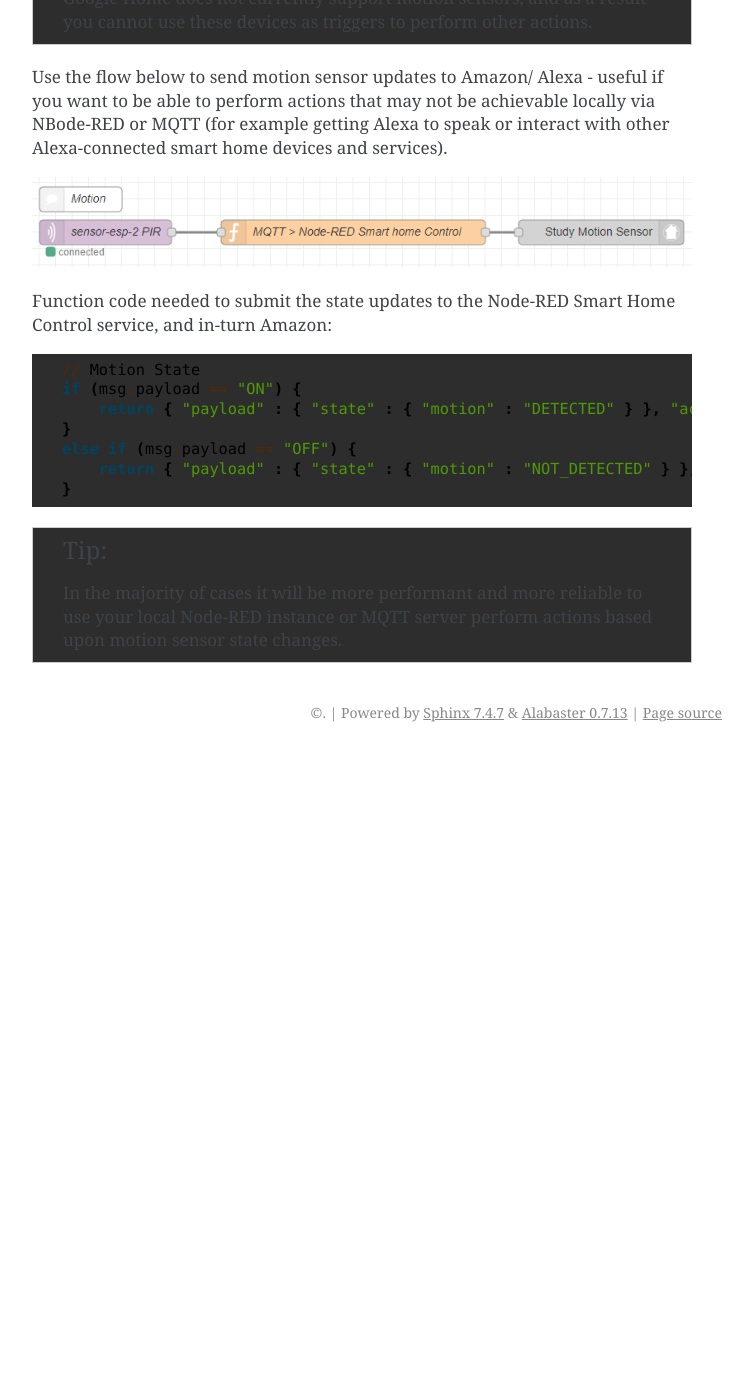
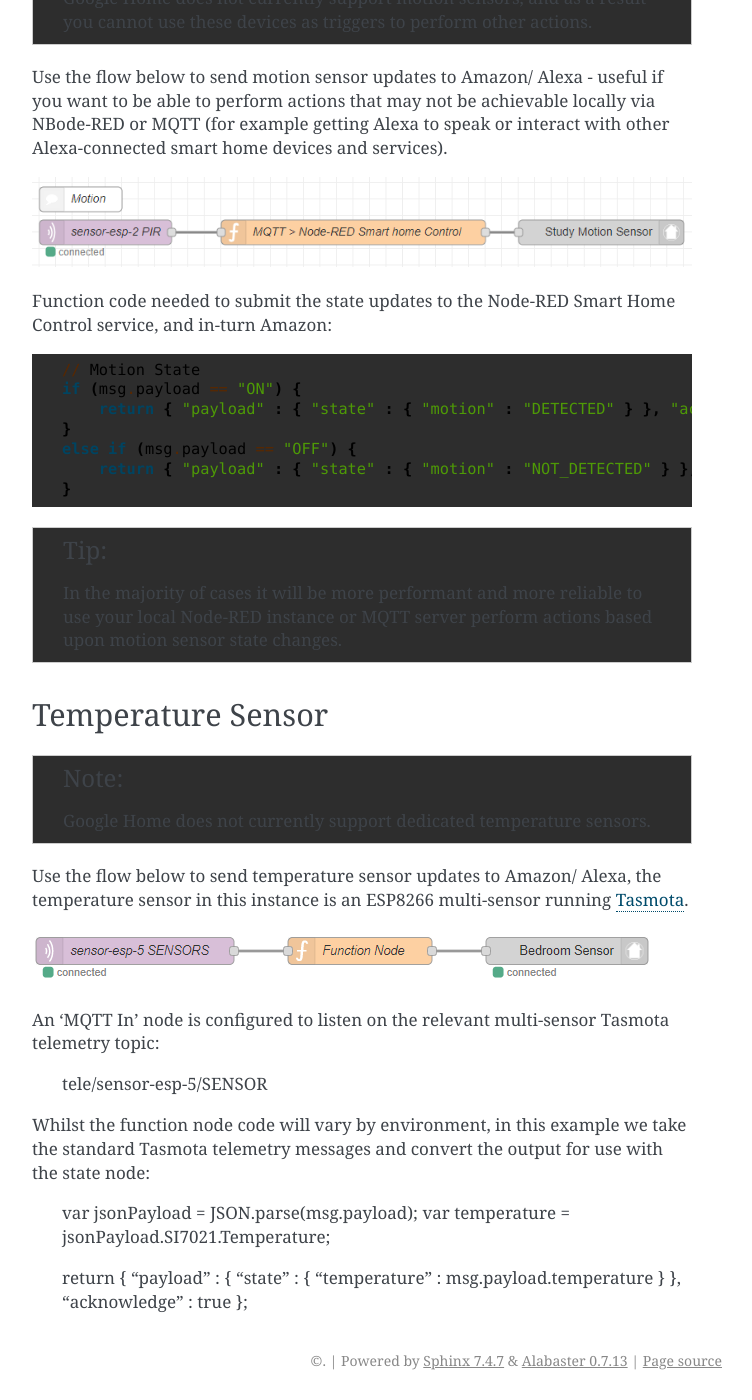
Before and after one commit to hardillb/node-red-alexa-home-skill-web, a Sphinx documentation site: the page built from docs/example-flows.rst, in a window 1280 px wide and 1400 px high, scrolled down 1533 px. Shown: the whole window, without its empty margins (388-1140 px from the left). Built offline with Sphinx 7.4.7, drawn with Linux system fonts in a browser that asks for light colours; before the commit the page ends 2285 px from its top, so only the background shows below that.

Commit message:
Add temp sensor flow example to docs, resolve #111
Update user numbers/ device stats.

```diff
--- a/docs/example-flows.rst
+++ b/docs/example-flows.rst
@@ -53,3 +53,23 @@
     }
 
 .. tip:: In the majority of cases it will be more performant and more reliable to use your local Node-RED instance or MQTT server perform actions based upon motion sensor state changes.
+
+Temperature Sensor
+################
+.. note:: Google Home does not currently support dedicated temperature sensors.
+
+Use the flow below to send temperature sensor updates to Amazon/ Alexa, the temperature sensor in this instance is an ESP8266 multi-sensor running `Tasmota <https://github.com/arendst/Tasmota>`_.
+
+.. image:: _static/images/tempsensor-example.png
+    :alt: Screenshot of motion sensor example flow
+
+An 'MQTT In' node is configured to listen on the relevant multi-sensor Tasmota telemetry topic:
+
+    tele/sensor-esp-5/SENSOR
+
+Whilst the function node code will vary by environment, in this example we take the standard Tasmota telemetry messages and convert the output for use with the state node:
+
+    var jsonPayload = JSON.parse(msg.payload);
+    var temperature = jsonPayload.SI7021.Temperature;
+
+    return { "payload" : { "state" : { "temperature" : msg.payload.temperature } }, "acknowledge" : true };
--- a/docs/getting-started.rst
+++ b/docs/getting-started.rst
@@ -3,6 +3,8 @@
 **********
 Getting Started
 **********
+ .. warning:: Do not try and connect your Node-RED instance to the service before you have verified your account.
+
 Before you can use this service with Alexa or Google Home you need to:
 
 1. Create an account via `https://red.cb-net.co.uk/new-user. <https://red.cb-net.co.uk/new-user>`_
--- a/docs/index.rst
+++ b/docs/index.rst
@@ -13,7 +13,7 @@
 **********
 Introduction
 **********
-With 1500+ users, and 4500+ defined devices, available in 12 Amazon Alexa markets and English locale for Google Assistant (other markets/ locales to follow), Node-RED Smart Home Control enables you to quickly bring voice-control to your Node-RED flows, using Amazon Alexa and/ or Google Assistant.
+With 2000+ users, and 5500+ defined devices, available in 12 Amazon Alexa markets and English locale for Google Assistant (other markets/ locales to follow), Node-RED Smart Home Control enables you to quickly bring voice-control to your Node-RED flows, using Amazon Alexa and/ or Google Assistant.
 
 You can support the ongoing development and hosting costs of this service via PayPal or alternatively through the `GitHub Sponsors programme <https://github.com/coldfire84>`_.
 
--- a/src/interfaces/views/pages/index.ejs
+++ b/src/interfaces/views/pages/index.ejs
@@ -10,7 +10,7 @@
     <h1 class="notranslate"><%= brand %></h1>
     <p>Welcome to the registration point for <%= brand %> - this service works with both Amazon Alexa and Google Assistant/ Google Home.</p>
 
-    <p>With 1500+ users, and 4500+ defined devices, available in 12 Amazon Alexa markets and English locales for Google Home/ Google Assistant (more markets to follow!),  this web service enables you to quickly bring voice-control to your Node-RED flows. </p>
+    <p>With 2000+ users, and 5500+ defined devices, available in 12 Amazon Alexa markets and English locales for Google Home/ Google Assistant (more markets to follow!),  this web service enables you to quickly bring voice-control to your Node-RED flows. </p>
     <p>The service supports "out of band" state updates (from physical or other automated device interactions) whilst providing real-time visibility of device state across Smart Assistant applications.</p>
 
     <p>You can support the ongoing development and hosting costs of this service via PayPal: <a href="https://www.paypal.com/cgi-bin/webscr?cmd=_donations&business=A2F2KF4GKKXT6&currency_code=GBP&source=url">
```
Also changed, not shown: docs/_static/images/tempsensor-example.png (added).
